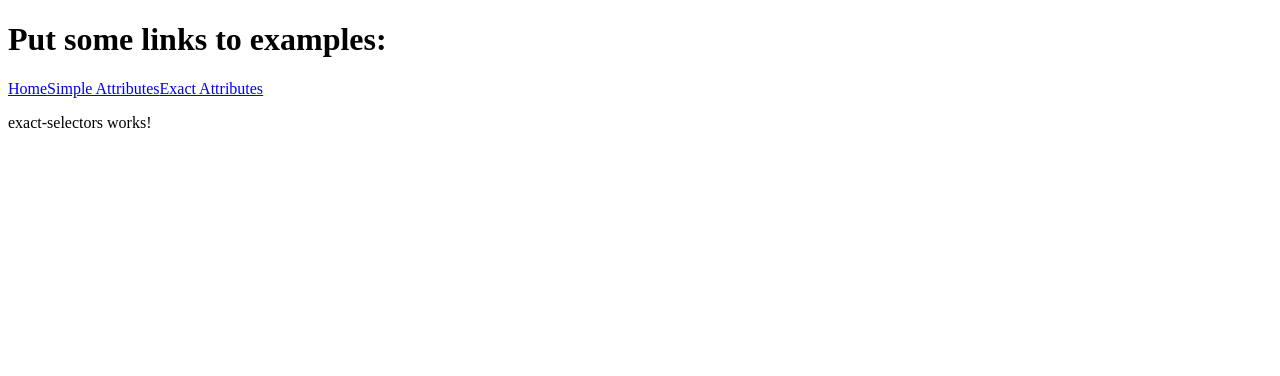
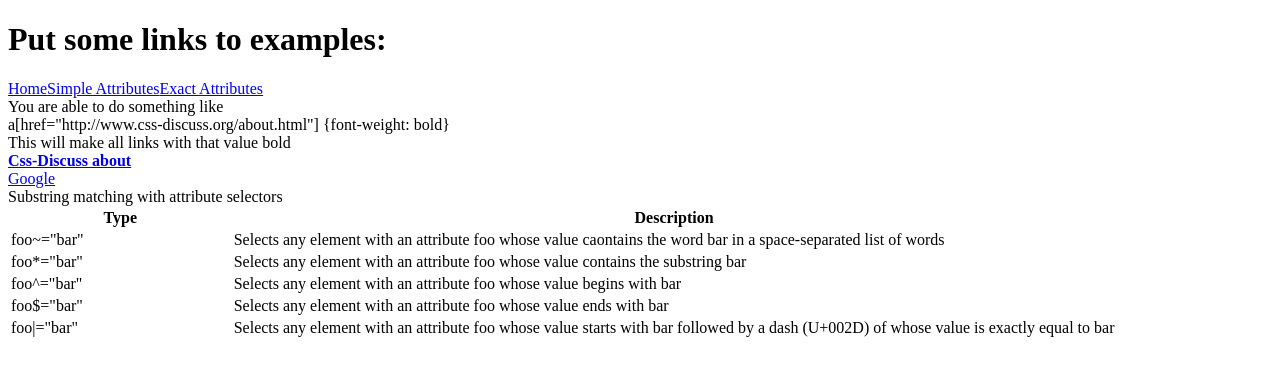
Before and after one commit to robertjorg/cssProject, an Angular app: page /exact in a window 1280 px wide. Shown: the top 376 px of the page. Built offline with nearby package versions, Linux system fonts and the light colour scheme.

Commit message:
LittleWork
I need to work more on this

```diff
--- a/src/app/AttributeSelectors/exact-selectors/exact-selectors.component.html
+++ b/src/app/AttributeSelectors/exact-selectors/exact-selectors.component.html
@@ -1 +1,37 @@
-<p>exact-selectors works!</p>
+<div>You are able to do something like </div>
+<div>a[href="http://www.css-discuss.org/about.html"] {{'{'}}font-weight: bold{{'}'}}</div>
+<div>This will make all links with that value bold</div>
+<div><a href="http://www.css-discuss.org/about.html" >Css-Discuss about</a></div>
+<div><a href="htt://google.com" target="_blank">Google</a></div>
+
+<div>Substring matching with attribute selectors</div>
+<table>
+  <colgroup>
+    <col style="width:20%">
+    <col style="width:80%">
+  </colgroup>
+  <tr>
+    <th>Type</th>
+    <th>Description</th>
+  </tr>
+  <tr>
+    <td>foo~="bar"</td>
+    <td>Selects any element with an attribute foo whose value caontains the word bar in a space-separated list of words</td>
+  </tr>
+  <tr>
+    <td>foo*="bar"</td>
+    <td>Selects any element with an attribute foo whose value contains the substring bar</td>
+  </tr>
+  <tr>
+    <td>foo^="bar"</td>
+    <td>Selects any element with an attribute foo whose value begins with bar</td>
+  </tr>
+  <tr>
+    <td>foo$="bar"</td>
+    <td>Selects any element with an attribute foo whose value ends with bar</td>
+  </tr>
+  <tr>
+    <td>foo|="bar"</td>
+    <td>Selects any element with an attribute foo whose value starts with bar followed by a dash (U+002D) of whose value is exactly equal to bar</td>
+  </tr>
+</table>
--- a/src/app/AttributeSelectors/exact-selectors/exact-selectors.component.scss
+++ b/src/app/AttributeSelectors/exact-selectors/exact-selectors.component.scss
@@ -0,0 +1 @@
+a[href="http://www.css-discuss.org/about.html"] {font-weight: bold}
```
